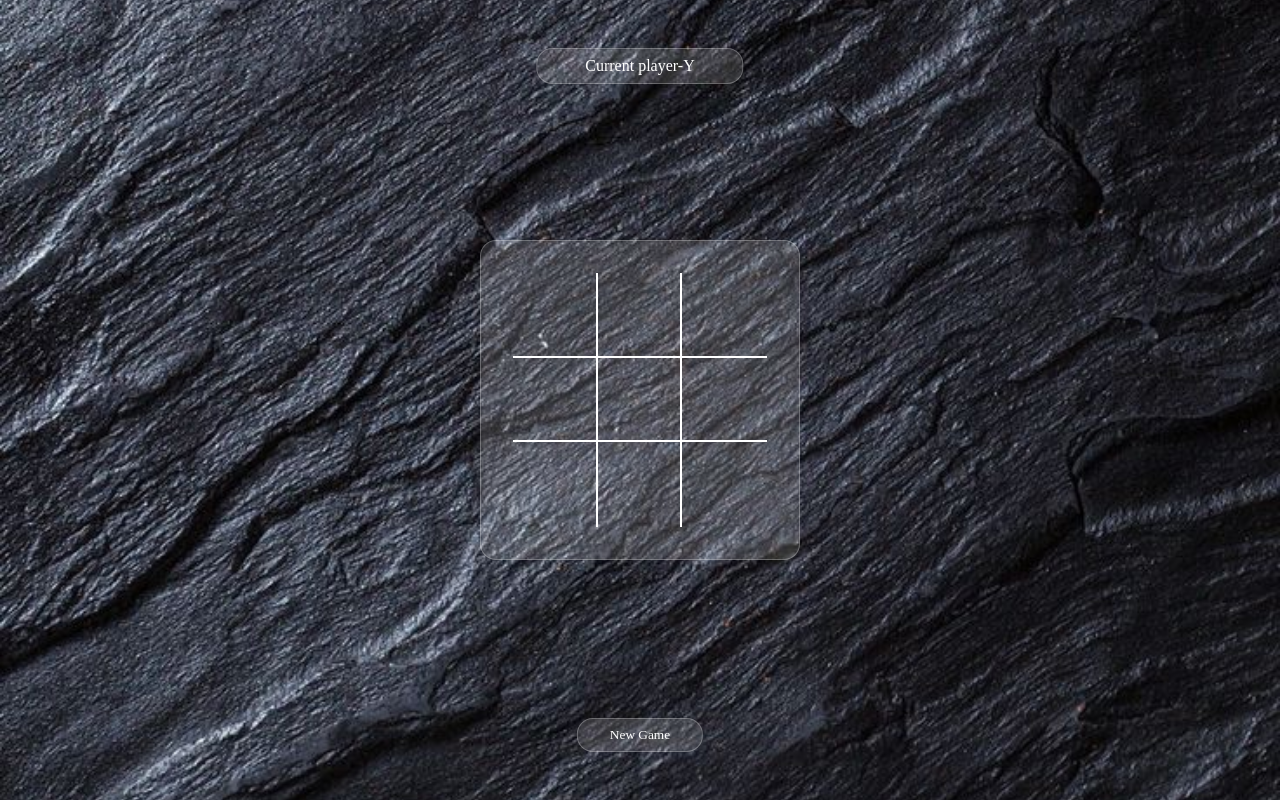
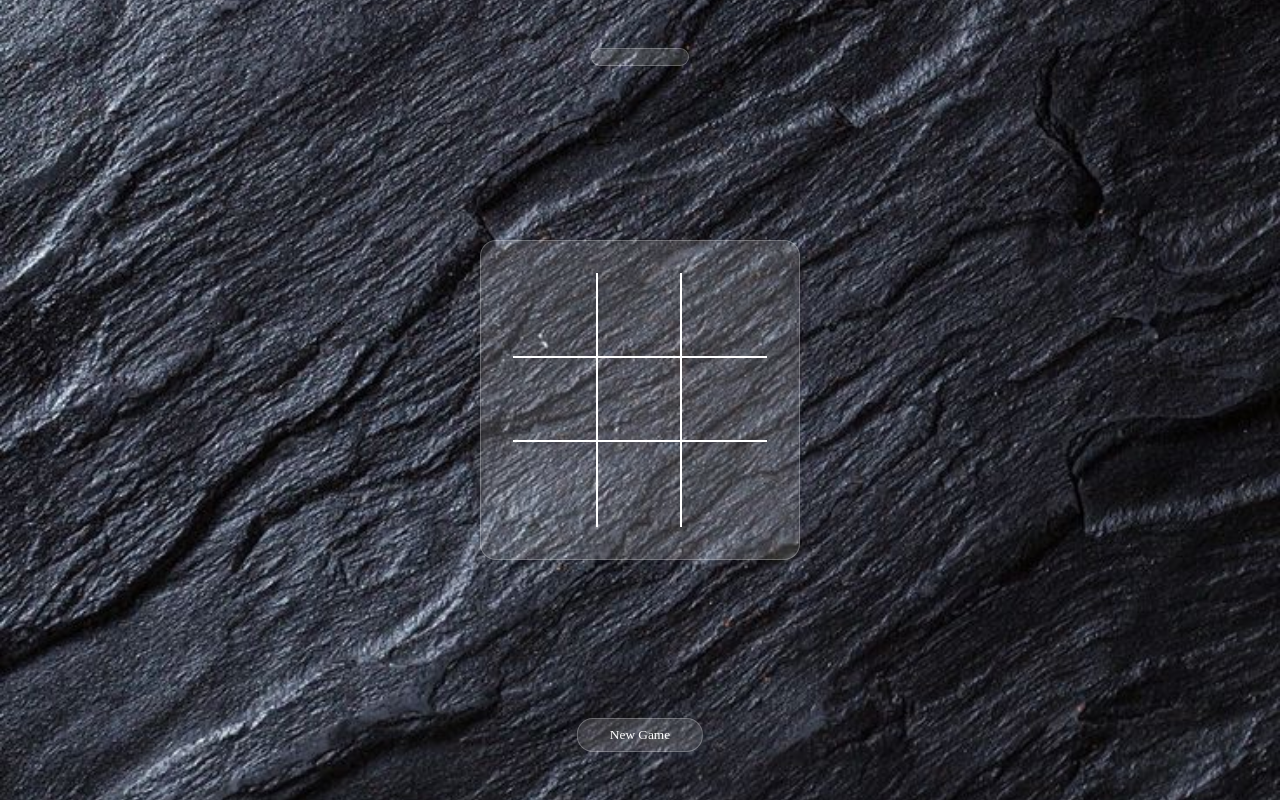
Before and after one commit to Chintan0607/TIC-TAC-TOE, a plain HTML site: page index.html in a window 1280 px wide. Drawn offline with Linux system fonts and the light colour scheme; files that its build step writes are made by us from their sources; a web font is replaced by a local one.

Commit message:
Update index.html

```diff
--- a/index.html
+++ b/index.html
@@ -13,7 +13,8 @@
 </head>
 <body>
       <div class="wrapper">
-        <p class="game-info">Current player-Y</p>
+        <p class="game-info"></p>
+          <p class="congratulations-message"></p>
 
         <div class="tic-tac-toe">
               <div class="box box1"> </div>
```
